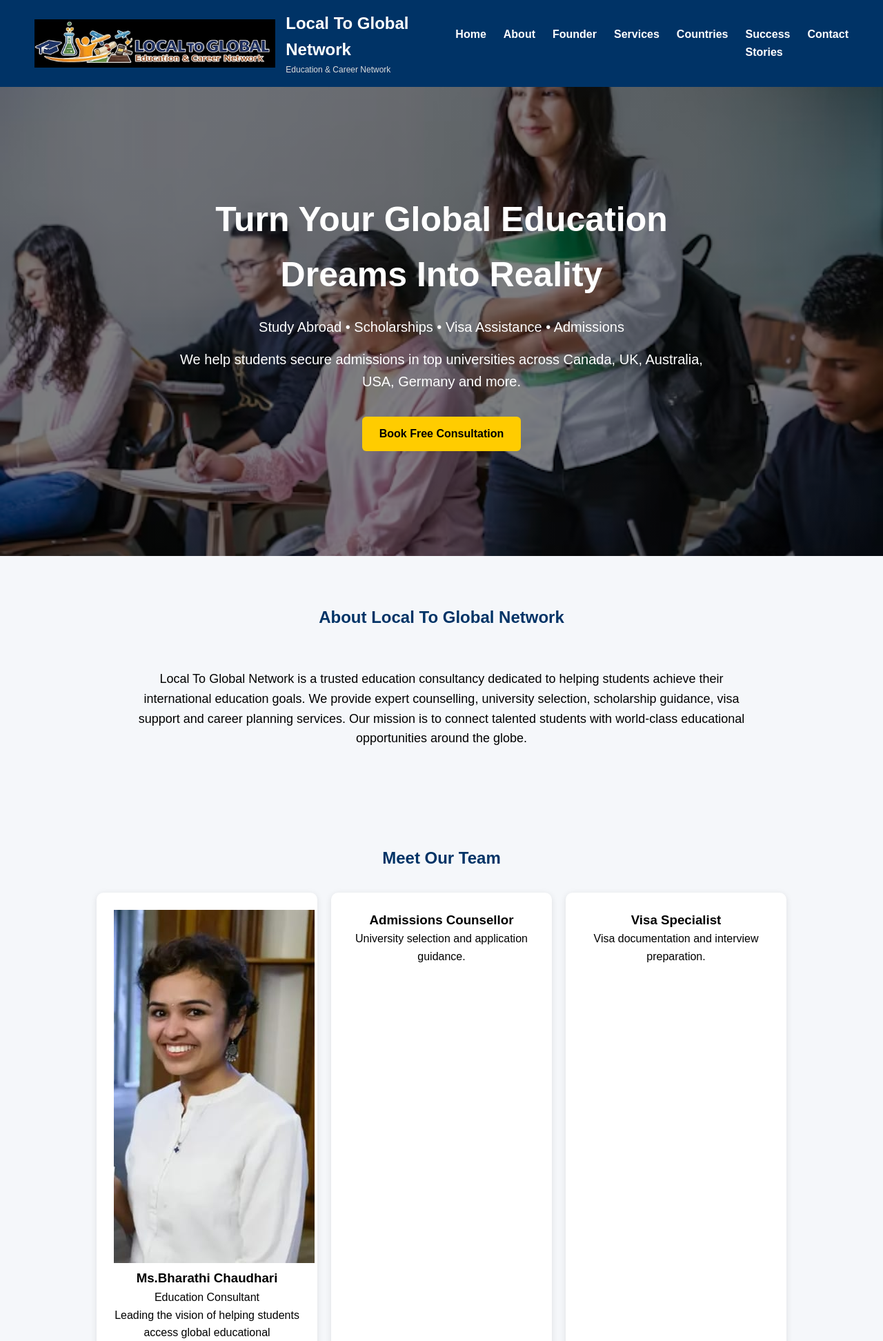
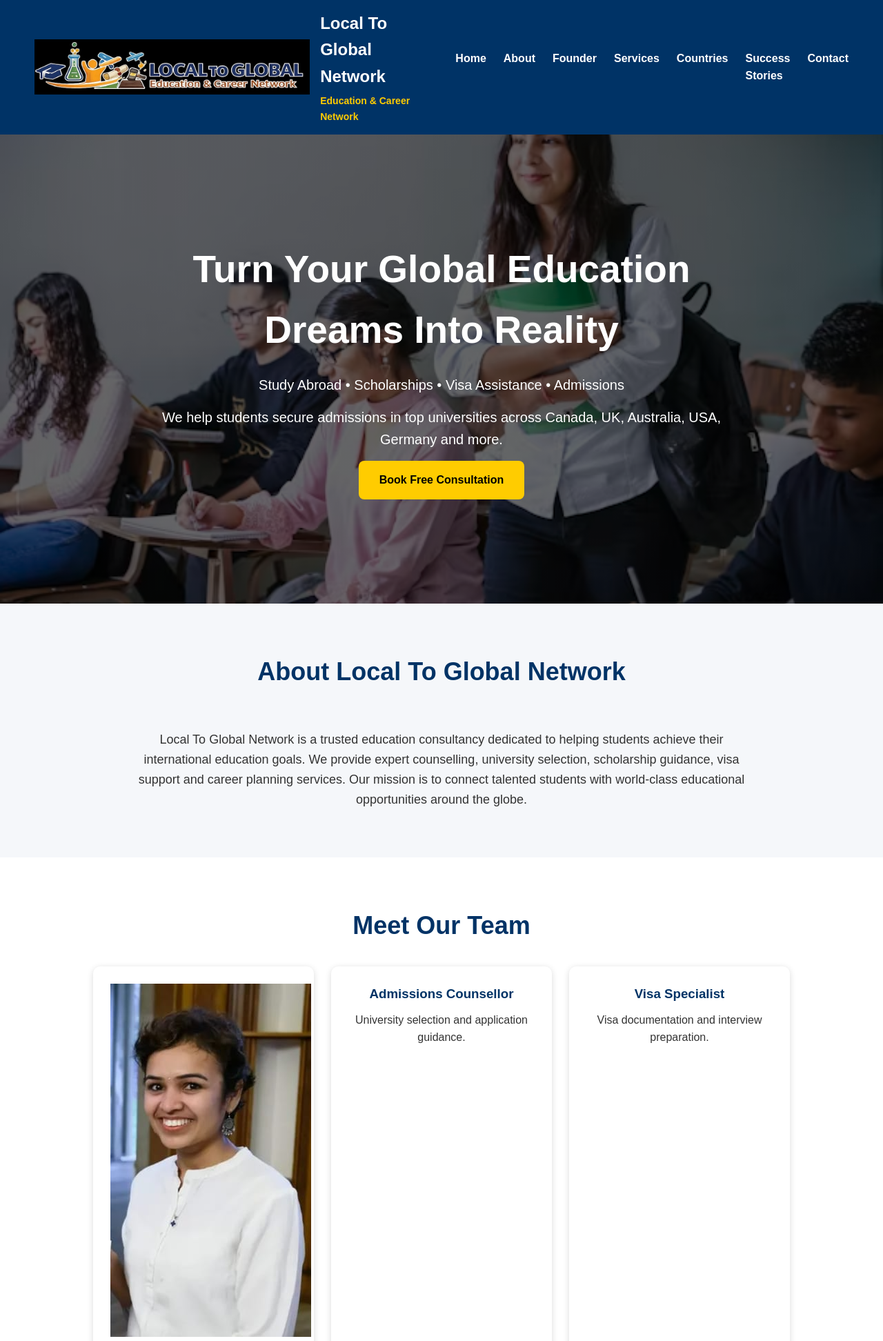
Before and after one commit to dhotepallavi70-rgb/LocalToGlobalWebsite, a Flask app: template templates/index.html in a window 1280 px wide. Shown: the top 1944 px of the page at 69% size. Run offline with Flask 3, Linux system fonts and the light colour scheme; the template is opened without the code that fills it, so the values that code supplies are empty; parts of the project's set-up code (start-up, migrations or seed data) failed here and were passed over.

Commit message:
Update style.css

```diff
--- a/static/style.css
+++ b/static/style.css
@@ -1,20 +1,23 @@
-/* RESET */
+/* ==========================
+   GLOBAL
+========================== */
 
 *{
     margin:0;
     padding:0;
     box-sizing:border-box;
-    font-family:Arial, sans-serif;
+    font-family:Arial, Helvetica, sans-serif;
 }
 
-/* BODY */
-
 body{
+    background:#f5f7fa;
+    color:#333;
     line-height:1.6;
-    background:#f5f7fa;
 }
 
-/* NAVBAR */
+/* ==========================
+   NAVBAR
+========================== */
 
 nav{
     background:#003366;
@@ -37,14 +40,29 @@ nav{
 }
 
 .logo{
-    height:70px;
+    height:80px;
     width:auto;
     margin-right:15px;
 }
 
+.brand-text{
+    display:flex;
+    flex-direction:column;
+}
+
+.brand-name{
+    font-size:42px;
+    font-weight:900;
+    color:white;
+    line-height:1;
+    letter-spacing:2px;
+}
+
 .tagline{
-    font-size:12px;
-    color:#ddd;
+    color:#ffcc00;
+    font-size:14px;
+    font-weight:600;
+    margin-top:5px;
 }
 
 nav ul{
@@ -66,12 +84,15 @@ nav ul li a:hover{
     color:#ffcc00;
 }
 
-/* HERO SECTION */
+/* ==========================
+   HERO SECTION
+========================== */
 
 .hero{
-    background:linear-gradient(
-        rgba(0,0,0,0.5),
-        rgba(0,0,0,0.5)
+    background:
+    linear-gradient(
+        rgba(0,0,0,0.6),
+        rgba(0,0,0,0.6)
     ),
     url('/static/images/hero.jpg');
 
@@ -89,11 +110,11 @@ nav ul li a:hover{
 }
 
 .hero-content{
-    max-width:800px;
+    max-width:850px;
 }
 
 .hero h1{
-    font-size:50px;
+    font-size:55px;
     margin-bottom:20px;
 }
 
@@ -102,29 +123,27 @@ nav ul li a:hover{
     margin-bottom:15px;
 }
 
-/* BUTTON */
-
 .btn{
     display:inline-block;
     background:#ffcc00;
     color:black;
 
-    padding:12px 25px;
-
     text-decoration:none;
 
-    border-radius:6px;
+    padding:15px 30px;
+
+    border-radius:8px;
 
     font-weight:bold;
-
-    margin-top:20px;
 }
 
 .btn:hover{
     background:white;
 }
 
-/* SECTIONS */
+/* ==========================
+   SECTIONS
+========================== */
 
 section{
     padding:70px 10%;
@@ -134,71 +153,62 @@ section h2{
     text-align:center;
     color:#003366;
     margin-bottom:30px;
+    font-size:36px;
 }
 
-/* ABOUT */
+/* ==========================
+   ABOUT
+========================== */
 
 #about p{
-    text-align:center;
     max-width:900px;
     margin:auto;
+    text-align:center;
     font-size:18px;
 }
 
-/* FOUNDER */
+/* ==========================
+   TEAM
+========================== */
 
-#founder{
+#team{
     background:white;
 }
 
-.founder-card{
-    max-width:800px;
-    margin:auto;
-    text-align:center;
-}
-
-.founder-card img{
-    width:180px;
-    height:180px;
+.team-img{
+    width:160px;
+    height:160px;
 
     border-radius:50%;
 
     object-fit:cover;
 
-    border:5px solid #003366;
+    border:4px solid #003366;
 
-    margin-bottom:20px;
+    margin-bottom:15px;
 }
 
-.founder-card h3{
-    color:#003366;
-    margin-bottom:10px;
-}
-
-.founder-card h4{
-    color:#666;
-    margin-bottom:20px;
-}
-
-/* CARDS */
+/* ==========================
+   CARDS
+========================== */
 
 .cards{
     display:flex;
     flex-wrap:wrap;
     justify-content:center;
-    gap:20px;
+    gap:25px;
 }
 
 .card{
+    width:320px;
+
     background:white;
-
-    width:320px;
 
     padding:25px;
 
     border-radius:10px;
 
-    box-shadow:0 2px 10px rgba(0,0,0,0.1);
+    box-shadow:0px 2px 10px rgba(0,0,0,0.15);
 
     text-align:center;
 }
@@ -208,18 +218,30 @@ section h2{
     transition:0.3s;
 }
 
-/* COUNTRY CARDS */
+.card h3{
+    color:#003366;
+    margin-bottom:10px;
+}
+
+.card h4{
+    color:#666;
+    margin-bottom:15px;
+}
+
+/* ==========================
+   COUNTRIES
+========================== */
 
 .country-card{
+    width:300px;
+
     background:white;
-
-    width:300px;
 
     border-radius:10px;
 
     overflow:hidden;
 
-    box-shadow:0 2px 10px rgba(0,0,0,0.1);
+    box-shadow:0px 2px 10px rgba(0,0,0,0.15);
 
     text-align:center;
 }
@@ -239,30 +261,39 @@ section h2{
     padding:0 15px 20px;
 }
 
-/* WHY CHOOSE US */
+/* ==========================
+   WHY CHOOSE US
+========================== */
 
 .why-list{
-    max-width:600px;
+    max-width:700px;
     margin:auto;
     list-style:none;
 }
 
 .why-list li{
     background:white;
+
+    padding:15px;
+
     margin-bottom:10px;
-    padding:15px;
-    border-radius:6px;
+
+    border-radius:8px;
 
     box-shadow:0 1px 5px rgba(0,0,0,0.1);
 }
 
-/* SUCCESS */
+/* ==========================
+   SUCCESS STORIES
+========================== */
 
 #success{
     background:#eef3f8;
 }
 
-/* CONTACT */
+/* ==========================
+   CONTACT
+========================== */
 
 #contact{
     background:white;
@@ -302,7 +333,7 @@ form button{
 
     border:none;
 
-    padding:14px;
+    padding:15px;
 
     border-radius:5px;
 
@@ -315,7 +346,9 @@ form button:hover{
     background:#0055aa;
 }
 
-/* FOOTER */
+/* ==========================
+   FOOTER
+========================== */
 
 footer{
 
@@ -325,14 +358,20 @@ footer{
 
     text-align:center;
 
-    padding:30px;
+    padding:35px;
+}
+
+footer h3{
+    margin-bottom:10px;
 }
 
 footer p{
     margin-top:10px;
 }
 
-/* MOBILE */
+/* ==========================
+   MOBILE RESPONSIVE
+========================== */
 
 @media(max-width:768px){
 
@@ -350,8 +389,12 @@ footer p{
         margin:10px 0;
     }
 
+    .brand-name{
+        font-size:28px;
+    }
+
     .hero h1{
-        font-size:32px;
+        font-size:34px;
     }
 
     .hero p{
@@ -362,4 +405,8 @@ footer p{
     .country-card{
         width:100%;
     }
+
+    section{
+        padding:50px 5%;
+    }
 }
```
